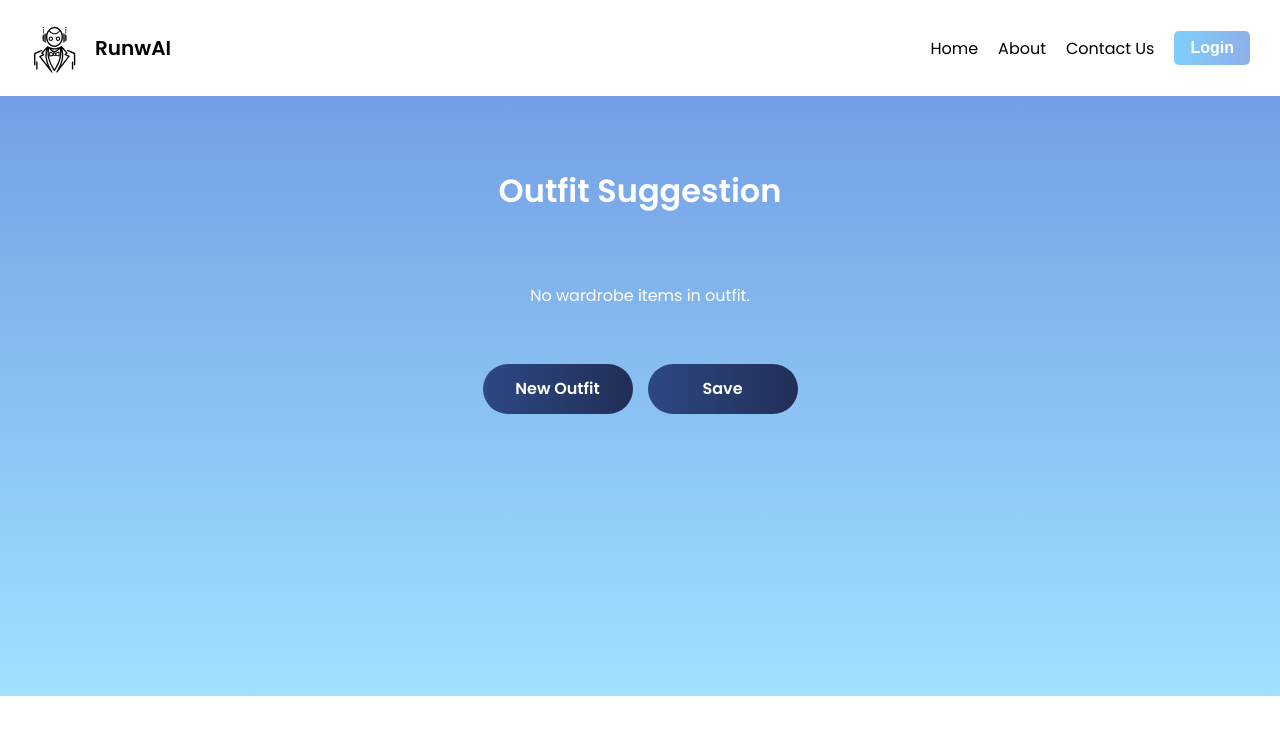
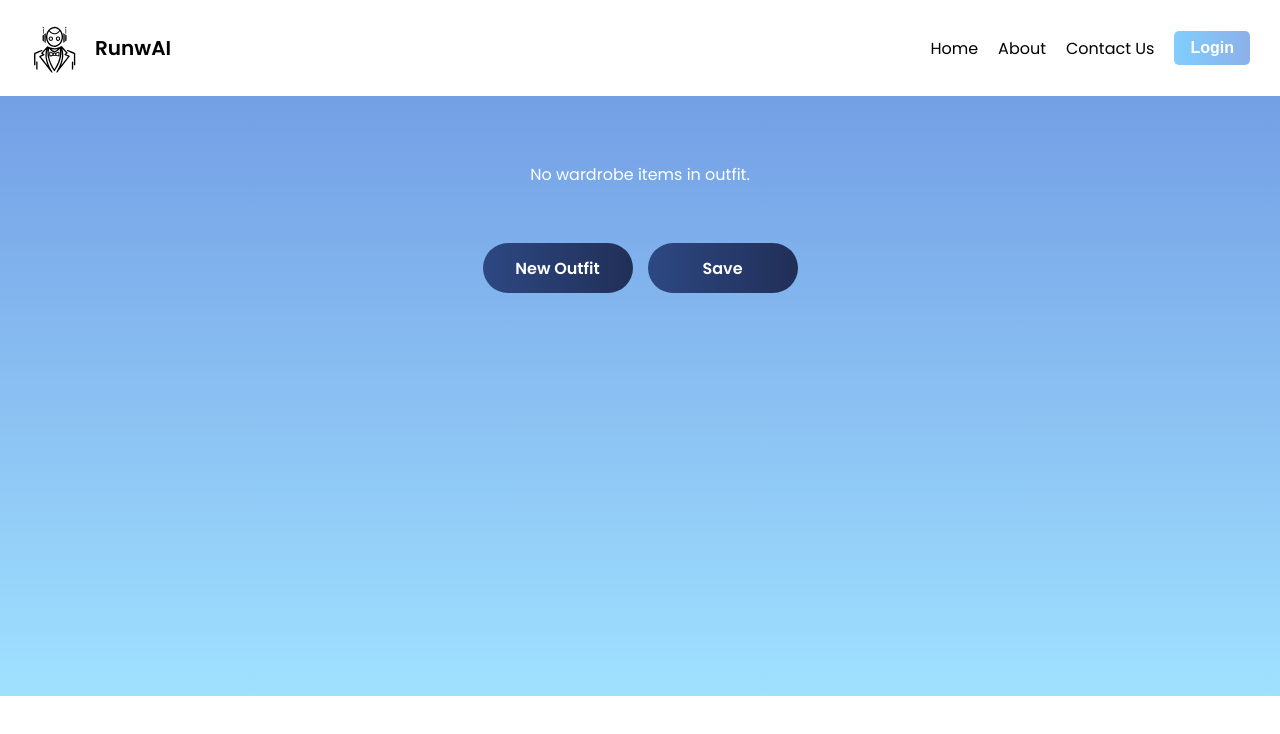
Before and after one commit to daniel-rawana/outfit-ai, a React (Create React App) app in the folder frontend/: page /generated-outfit in a window 1280 px wide. Shown: the top 734 px of the page. Built offline with nearby package versions, Linux system fonts and the light colour scheme.

Commit message:
Show three outfit suggestions on results page.

```diff
--- a/frontend/src/App.css
+++ b/frontend/src/App.css
@@ -179,6 +179,14 @@ body {
   visibility: hidden;
 }
 
+.suggestion-arrow {
+  width: 40px;
+  height: 40px;
+  cursor: pointer;
+  fill: white;
+  margin: 10px;
+}
+
 .upload {
   width: 20px;
   height: 20px;
@@ -216,6 +224,7 @@ body {
   display: flex;
   flex-direction: row;
   gap: 15px;
+  align-items: center;
 }
 
 .preference-container {
--- a/frontend/src/GeneratedOutfit.js
+++ b/frontend/src/GeneratedOutfit.js
@@ -1,23 +1,43 @@
 import "./App.css";
-import React from "react";
+import React, {useState} from "react";
 import {useLocation} from "react-router-dom";
+import {Icons} from "./assets/icons";
 
 const GeneratedOutfit = () => {
     const location = useLocation();
-    const outfit = location.state?.outfit || [];
+    const outfitSuggestions = location.state?.outfitSuggestions || [];
+    const [currentIndex, setCurrentIndex] = useState(0);
+
+    const nextOutfit = () => {
+        setCurrentIndex((prevIndex) => (prevIndex + 1) % outfitSuggestions.length);
+    };
+
+    const prevOutfit = () => {
+        setCurrentIndex((prevIndex) => (prevIndex - 1 + outfitSuggestions.length) % outfitSuggestions.length);
+    };
 
     return (
         <div className="suggestion-container">
-            <h1>Outfit Suggestion</h1>
+            {outfitSuggestions.length > 0 && (
+                <h1>Outfit Suggestion #{currentIndex + 1}</h1>
+            )}
             <div className="outfit-container">
-                {outfit.length > 0 ? (
-                    outfit.map((item, index) => (
+                {outfitSuggestions.length > 0 && (
+                    <Icons.LeftArrow fill="white" className="suggestion-arrow" onClick={prevOutfit}/>
+                )}
+
+                {outfitSuggestions.length > 0 ? (
+                    outfitSuggestions[currentIndex].map((item, index) => (
                         <div key={index} className="large-image-container">
                             <img src={item.image} alt={`Outfit piece ${index}`} className="outfit-item"/>
                         </div>
                     ))
                 ) : (
                     <p>No wardrobe items in outfit.</p>
+                )}
+
+                {outfitSuggestions.length > 0 && (
+                    <Icons.RightArrow fill="white" className="suggestion-arrow" onClick={nextOutfit}/>
                 )}
             </div>
             <div className="buttons-container">
--- a/frontend/src/Preferences.js
+++ b/frontend/src/Preferences.js
@@ -7,6 +7,10 @@ import {Icons} from "./assets/icons";
 import shirt1 from "./sampleImages/shirt_1.jpg";
 import pants1 from "./sampleImages/pants_1.jpg";
 import shoes1 from "./sampleImages/shoes_1.jpg";
+import shirt2 from "./sampleImages/shirt_2.jpg";
+import pants2 from "./sampleImages/pants_2.jpg";
+import shoes2 from "./sampleImages/shoes_2.png";
+import sweater1 from "./sampleImages/sweater_1.jpg";
 
 const Preferences = () => {
     const navigate = useNavigate();
@@ -39,19 +43,27 @@ const Preferences = () => {
             setIsGenerating(false);
 
             /* testing purposes only, simulates delay of API call with dummy outfit
-            const dummyOutfit = [
+            const dummyOutfits = [[
                 {id: 1, image: shirt1},
                 {id: 2, image: pants1},
                 {id: 3, image: shoes1},
-            ];
+            ], [
+                {id: 1, image: shirt2},
+                {id: 2, image: pants2},
+                {id: 3, image: shoes2},
+            ], [
+                {id: 1, image: sweater1},
+                {id: 2, image: pants1},
+                {id: 3, image: shoes2},
+            ]];
 
             setTimeout(() => {
                 setIsGenerating(false);
-                navigate("/generated-outfit", {state: {outfit: dummyOutfit}});
+                navigate("/generated-outfit", {state: {outfitSuggestions: dummyOutfits}});
             }, 1000);
             */
 
-            navigate("/generated-outfit", {state: {outfit: outfitData.outfit}});
+            navigate("/generated-outfit", {state: {outfitSuggestions: outfitData.outfit}});
         } catch (error) {
             console.error("Error during outfit generation:", error);
             setIsGenerating(false);
```
